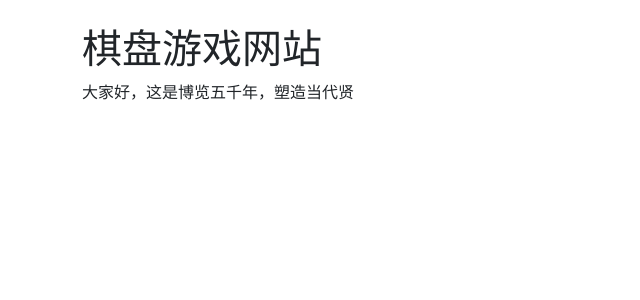
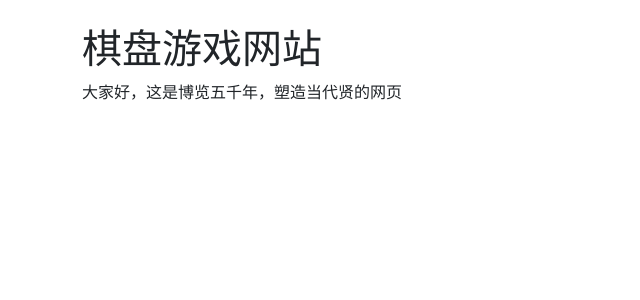
Before and after one commit to JIN-ZIJIE/website, a Flask app: page / in a window 1280 px wide. Shown: the part 56-356 px from the top of the page, without its empty margins (0-640 px from the left). Run offline with Flask 2, Linux system fonts and the light colour scheme.

Commit message:
tweaked the webpage

```diff
--- a/hello.py
+++ b/hello.py
@@ -11,7 +11,6 @@ app = Flask(__name__)
 #   return "<h1>Hello, World!</h1>"
 
 def index():
-
     return render_template('index.html')
 
 
--- a/templates/index.html
+++ b/templates/index.html
@@ -3,7 +3,7 @@
 {%block content%}
 	<h1>棋盘游戏网站</h1>
 
-	<p>大家好，这是博览五千年，塑造当代贤</p>
+	<p>大家好，这是博览五千年，塑造当代贤的网页</p>
 
 	<br/><br/>
 
```
